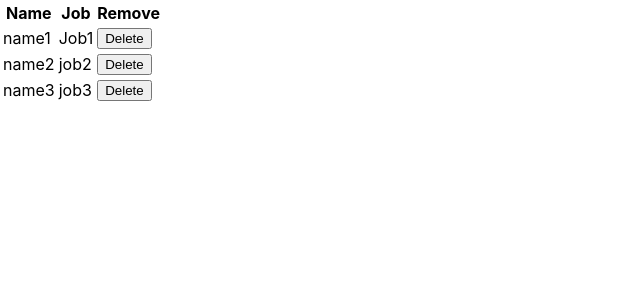
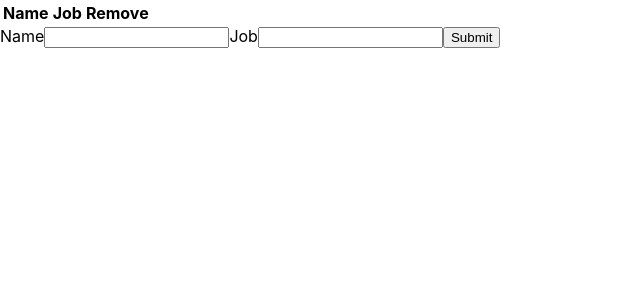
Before and after one commit to marwahavanshika/demoReact, a React (Create React App) app in the folder demo-app/: page / in a window 1280 px wide. Shown: the top 300 px of the page, without its empty margins (0-640 px from the left). Built offline with nearby package versions, Linux system fonts and the light colour scheme; the HTML template or start-up script is replaced by a standard one.

Commit message:
adding the Api file to pull in data

```diff
--- a/demo-app/src/App.js
+++ b/demo-app/src/App.js
@@ -1,5 +1,6 @@
 import React, { Component } from 'react'
 import Table from './table'
+import Form from './Form'
 
 // class App extends Component {
 //   render() {
@@ -44,26 +45,32 @@ import Table from './table'
 
 //states
 
+// class App extends Component {
+//   state = {
+//     characters: [
+
+//       {
+//         name: 'name1',
+//         job: 'Job1',
+//        },
+//        {
+//         name: 'name2',
+//          job: 'job2',
+//        },
+//        {
+//          name: 'name3',
+//           job: 'job3',
+//       },
+
+//     ]
+//   }
+
+//form
+
 class App extends Component {
   state = {
-    characters: [
-
-      {
-        name: 'name1',
-        job: 'Job1',
-       },
-       {
-        name: 'name2',
-         job: 'job2',
-       },
-       {
-         name: 'name3',
-          job: 'job3',
-      },
-
-    ]
+    characters: [],
   }
-
 
 removeCharacter = (index) => {
   const { characters } = this.state
@@ -75,12 +82,17 @@ removeCharacter = (index) => {
   })
 }
 
+handleSubmit = (character) => {
+  this.setState({ characters: [...this.state.characters, character] })
+}
+
 render() {
   const { characters } = this.state
 
   return (
     <div className="container">
       <Table characterData={characters} removeCharacter={this.removeCharacter} />
+      <Form handleSubmit={this.handleSubmit} />
     </div>
   )
 }
--- a/demo-app/src/Form.js
+++ b/demo-app/src/Form.js
@@ -16,12 +16,18 @@ handleChange = (event) => {
       [name]: value,
     });
 }
+
+submitForm = () => {
+    this.props.handleSubmit(this.state)
+    this.setState(this.initialState)
+  }
+
   render() {
     const { name, job } = this.state;
 
     return (
       <form>
-        <label htmlFor="name">Name</label>
+        <label  htmlFor="name">Name</label>
         <input
           type="text"
           name="name"
@@ -35,6 +41,7 @@ handleChange = (event) => {
           id="job"
           value={job}
           onChange={this.handleChange} />
+          <input type="button" value="Submit" onClick={this.submitForm} />
       </form>
     );
   }
```
Also changed, not shown: demo-app/src/Api.js (added, +33 -0 lines).
